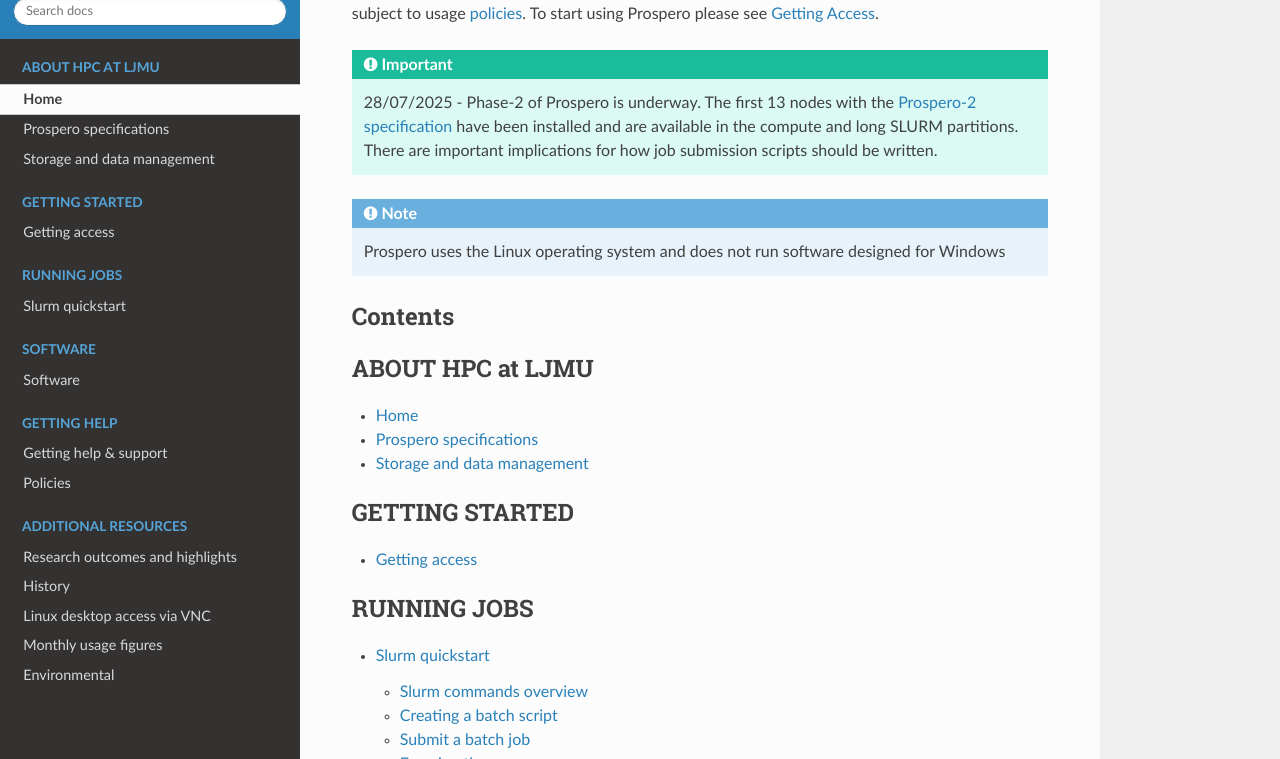
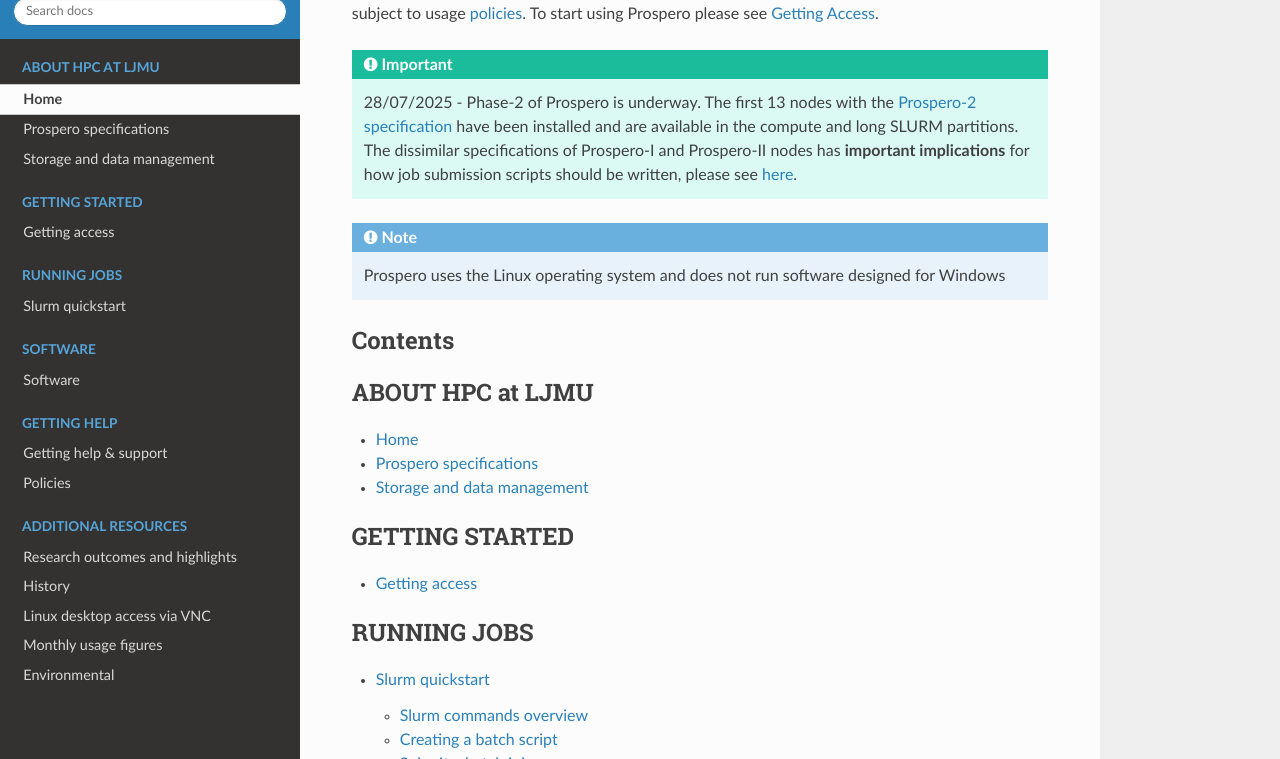
Before and after one commit to astrcrai/prospero-docs, a Sphinx documentation site: the page built from docs/source/index.rst, in a window 1280 px wide and 900 px high, scrolled down 783 px, cut to the strip 141-900 px from the top of the window. Built offline with Sphinx 7.4.7 and the Read the Docs theme 3.1.0, drawn with Linux system fonts in a browser that asks for light colours.

Commit message:
Update index.rst

```diff
--- a/docs/source/index.rst
+++ b/docs/source/index.rst
@@ -15,7 +15,7 @@
 
 .. IMPORTANT::
 
-   28/07/2025 - Phase-2 of Prospero is underway. The first 13 nodes with the `Prospero-2 specification <https://prospero-docs.readthedocs.io/en/latest/specifications.html>`_ have been installed and are available in the compute and long SLURM partitions. There are important implications for how job submission scripts should be written.
+   28/07/2025 - Phase-2 of Prospero is underway. The first 13 nodes with the `Prospero-2 specification <https://prospero-docs.readthedocs.io/en/latest/specifications.html>`_ have been installed and are available in the compute and long SLURM partitions. The dissimilar specifications of Prospero-I and Prospero-II nodes has **important implications** for how job submission scripts should be written, please see `here <https://prospero-docs.readthedocs.io/en/latest/scheduler.html>`_.
 
 .. NOTE::
 
```
